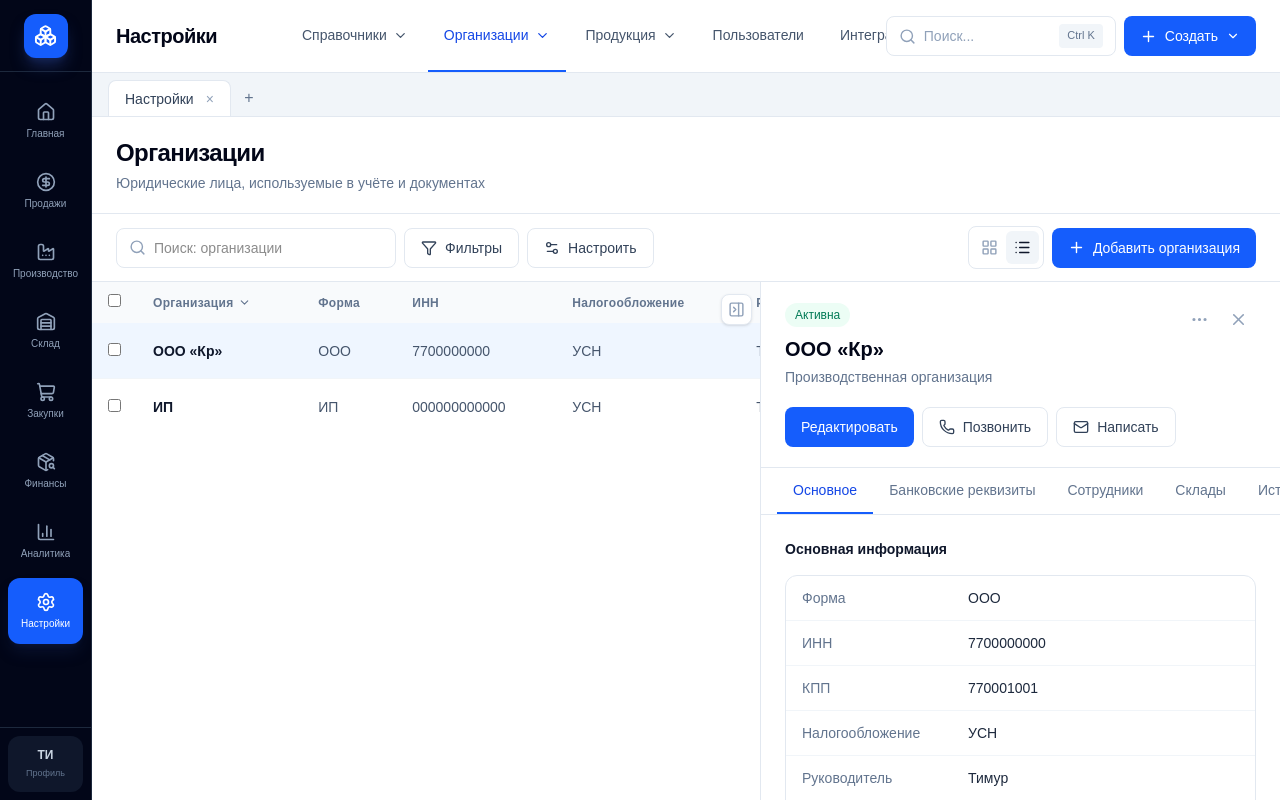
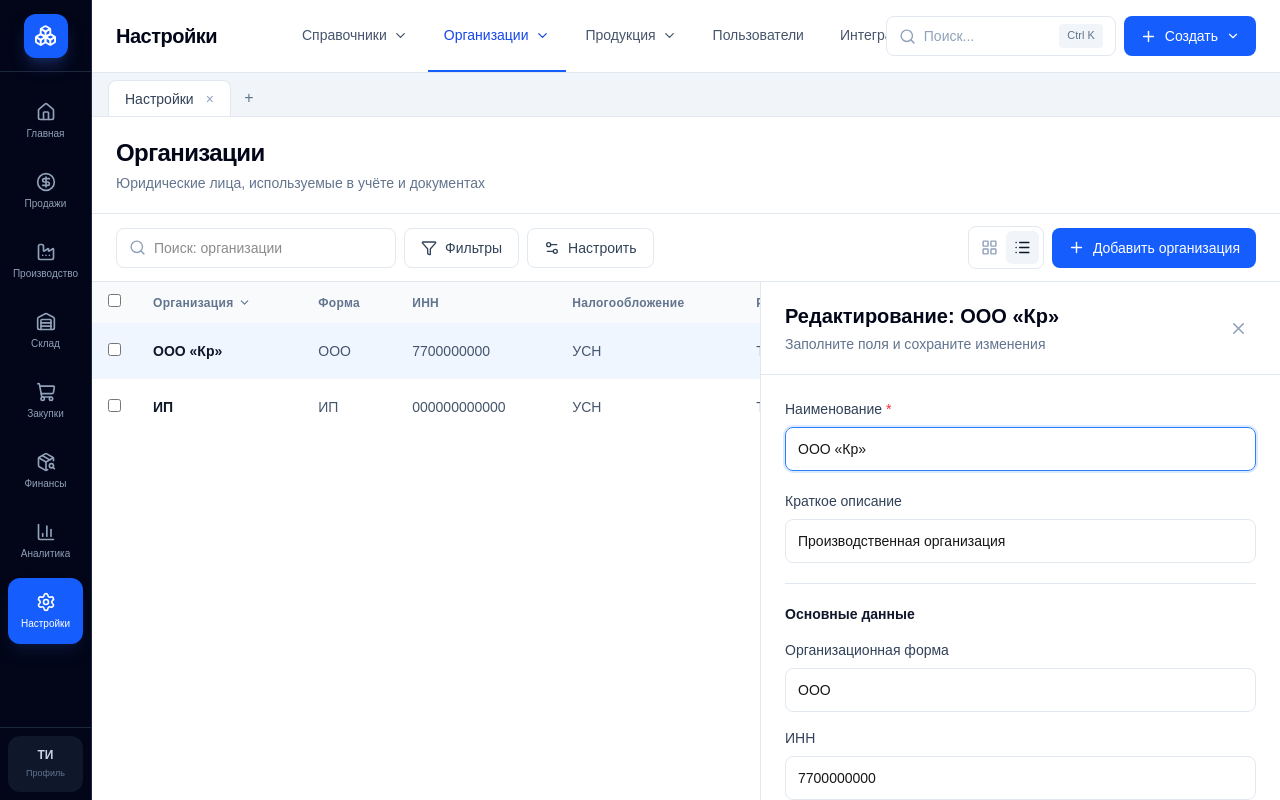
Before and after one commit to timurin/sport-leads, a Next.js app in the folder frontend/: page /settings/organizations in a window 1280 px wide. Both pictures are taken after a click on the button "Редактировать". Built offline with nearby package versions, Linux system fonts and the light colour scheme.

Commit message:
Add entity create and edit forms

```diff
--- /dev/null
+++ b/frontend/components/entity/entity-form.tsx
@@ -0,0 +1,298 @@
+"use client";
+
+import {
+  useState,
+} from "react";
+
+import { Button } from "@/components/ui/button";
+import type {
+  EntityField,
+  EntityRecord,
+} from "@/types/entity/entity";
+import type {
+  EntityDefinition,
+} from "@/types/entity/entity-config";
+
+type EntityFormProps = {
+  definition: EntityDefinition;
+  record?: EntityRecord | null;
+  onSave: (
+    record: EntityRecord,
+  ) => void;
+  onCancel: () => void;
+};
+
+type FormValues = Record<
+  string,
+  string | number
+>;
+
+function getInitialValues(
+  definition: EntityDefinition,
+  record?: EntityRecord | null,
+): FormValues {
+  const values: FormValues = {
+    title: record?.title ?? "",
+    subtitle: record?.subtitle ?? "",
+  };
+
+  for (const field of definition.fields) {
+    const recordField = record?.fields?.find(
+      (item) => item.id === field.id,
+    );
+
+    values[field.id] =
+      recordField?.value ?? "";
+  }
+
+  return values;
+}
+
+function getInputType(
+  field: EntityField,
+): string {
+  switch (field.type) {
+    case "email":
+      return "email";
+
+    case "phone":
+      return "tel";
+
+    case "number":
+      return "number";
+
+    case "date":
+      return "date";
+
+    default:
+      return "text";
+  }
+}
+
+export function EntityForm({
+  definition,
+  record,
+  onSave,
+  onCancel,
+}: EntityFormProps) {
+  const [values, setValues] =
+    useState<FormValues>(() =>
+      getInitialValues(
+        definition,
+        record,
+      ),
+    );
+
+  const [error, setError] =
+    useState<string | null>(null);
+
+  function updateValue(
+    fieldId: string,
+    value: string,
+  ) {
+    setValues((current) => ({
+      ...current,
+      [fieldId]: value,
+    }));
+  }
+
+  function handleSubmit(
+    event: React.FormEvent<HTMLFormElement>,
+  ) {
+    event.preventDefault();
+
+    const title = String(
+      values.title ?? "",
+    ).trim();
+
+    if (!title) {
+      setError(
+        `Заполните поле «${definition.title}»`,
+      );
+
+      return;
+    }
+
+    const fields: EntityField[] =
+      definition.fields.map(
+        (field) => {
+          const rawValue =
+            values[field.id] ?? "";
+
+          let value:
+            | string
+            | number
+            | null = rawValue;
+
+          if (
+            field.type === "number" &&
+            rawValue !== ""
+          ) {
+            value = Number(rawValue);
+          }
+
+          if (rawValue === "") {
+            value = null;
+          }
+
+          return {
+            ...field,
+            value,
+          };
+        },
+      );
+
+    const now = new Intl.DateTimeFormat(
+      "ru-RU",
+      {
+        day: "2-digit",
+        month: "2-digit",
+        year: "numeric",
+        hour: "2-digit",
+        minute: "2-digit",
+      },
+    ).format(new Date());
+
+    onSave({
+      id:
+        record?.id ??
+        `${definition.id}-${Date.now()}`,
+      title,
+      subtitle: String(
+        values.subtitle ?? "",
+      ).trim(),
+      responsible:
+        record?.responsible,
+      status:
+        record?.status ?? {
+          id: "active",
+          title: "Активен",
+          colorClass:
+            "bg-emerald-50 text-emerald-700",
+        },
+      createdAt:
+        record?.createdAt ?? now,
+      updatedAt: now,
+      fields,
+    });
+  }
+
+  return (
+    <form
+      onSubmit={handleSubmit}
+      className="flex h-full min-h-0 flex-col"
+    >
+      <div className="min-h-0 flex-1 space-y-5 overflow-y-auto p-6">
+        <div>
+          <label
+            htmlFor="entity-title"
+            className="mb-2 block text-sm font-medium text-slate-700"
+          >
+            Наименование
+            <span className="text-red-500">
+              {" "}*
+            </span>
+          </label>
+
+          <input
+            id="entity-title"
+            type="text"
+            value={String(
+              values.title ?? "",
+            )}
+            onChange={(event) => {
+              updateValue(
+                "title",
+                event.target.value,
+              );
+            }}
+            className="h-11 w-full rounded-lg border border-slate-200 px-3 text-sm outline-none transition focus:border-blue-500 focus:ring-2 focus:ring-blue-100"
+            autoFocus
+          />
+        </div>
+
+        <div>
+          <label
+            htmlFor="entity-subtitle"
+            className="mb-2 block text-sm font-medium text-slate-700"
+          >
+            Краткое описание
+          </label>
+
+          <input
+            id="entity-subtitle"
+            type="text"
+            value={String(
+              values.subtitle ?? "",
+            )}
+            onChange={(event) => {
+              updateValue(
+                "subtitle",
+                event.target.value,
+              );
+            }}
+            className="h-11 w-full rounded-lg border border-slate-200 px-3 text-sm outline-none transition focus:border-blue-500 focus:ring-2 focus:ring-blue-100"
+          />
+        </div>
+
+        <div className="border-t border-slate-200 pt-5">
+          <h3 className="mb-4 text-sm font-semibold text-slate-900">
+            Основные данные
+          </h3>
+
+          <div className="space-y-4">
+            {definition.fields.map(
+              (field) => (
+                <div key={field.id}>
+                  <label
+                    htmlFor={`field-${field.id}`}
+                    className="mb-2 block text-sm font-medium text-slate-700"
+                  >
+                    {field.label}
+                  </label>
+
+                  <input
+                    id={`field-${field.id}`}
+                    type={getInputType(field)}
+                    value={String(
+                      values[field.id] ?? "",
+                    )}
+                    onChange={(event) => {
+                      updateValue(
+                        field.id,
+                        event.target.value,
+                      );
+                    }}
+                    className="h-11 w-full rounded-lg border border-slate-200 px-3 text-sm outline-none transition focus:border-blue-500 focus:ring-2 focus:ring-blue-100"
+                  />
+                </div>
+              ),
+            )}
+          </div>
+        </div>
+
+        {error ? (
+          <div className="rounded-lg bg-red-50 px-4 py-3 text-sm text-red-700">
+            {error}
+          </div>
+        ) : null}
+      </div>
+
+      <footer className="flex items-center justify-end gap-2 border-t border-slate-200 bg-white px-6 py-4">
+        <Button
+          type="button"
+          onClick={onCancel}
+        >
+          Отмена
+        </Button>
+
+        <Button
+          type="submit"
+          variant="primary"
+        >
+          Сохранить
+        </Button>
+      </footer>
+    </form>
+  );
+}
--- a/frontend/components/entity/entity-inspector.tsx
+++ b/frontend/components/entity/entity-inspector.tsx
@@ -1,4 +1,5 @@
 "use client";
+import { EntityForm } from "@/components/entity/entity-form";
 
 import {
   BriefcaseBusiness,
@@ -26,7 +27,13 @@ import type {
 type EntityInspectorProps = {
   definition: EntityDefinition;
   record: EntityRecord | null;
+  mode?: "view" | "edit" | "create";
   onClose?: () => void;
+  onEdit?: () => void;
+  onSave?: (
+    record: EntityRecord,
+  ) => void;
+  onCancelEdit?: () => void;
 };
 
 function FieldValue({
@@ -51,13 +58,72 @@ function FieldValue({
 export function EntityInspector({
   definition,
   record,
+  mode = "view",
   onClose,
+  onEdit,
+  onSave,
+  onCancelEdit,
 }: EntityInspectorProps) {
   const [activeTab, setActiveTab] =
     useState(
       definition.inspectorTabs[0]?.id ??
         "main",
     );
+
+  if (
+  mode === "create" ||
+  mode === "edit"
+) {
+  return (
+    <aside className="flex h-full min-h-[600px] w-full flex-col border-l border-slate-200 bg-white">
+      <header className="flex items-center justify-between border-b border-slate-200 px-6 py-5">
+        <div>
+          <h2 className="text-xl font-semibold text-slate-950">
+            {mode === "create"
+              ? `Новый ${definition.title.toLowerCase()}`
+              : `Редактирование: ${record?.title ?? ""}`}
+          </h2>
+
+          <p className="mt-1 text-sm text-slate-500">
+            Заполните поля и сохраните изменения
+          </p>
+        </div>
+
+        {onClose ? (
+          <button
+            type="button"
+            onClick={onClose}
+            className="rounded-lg p-2 text-slate-400 hover:bg-slate-100 hover:text-slate-700"
+          >
+            <X size={19} />
+          </button>
+        ) : null}
+      </header>
+
+      <div className="min-h-0 flex-1">
+     <EntityForm
+  key={
+    mode === "edit"
+      ? `edit-${record?.id ?? "unknown"}`
+      : `create-${definition.id}`
+  }
+  definition={definition}
+  record={
+    mode === "edit"
+      ? record
+      : null
+  }
+  onSave={(savedRecord) => {
+    onSave?.(savedRecord);
+  }}
+  onCancel={() => {
+    onCancelEdit?.();
+  }}
+/>
+      </div>
+    </aside>
+  );
+}
 
   if (!record) {
     return (
@@ -129,9 +195,12 @@ export function EntityInspector({
         </div>
 
         <div className="mt-5 flex flex-wrap gap-2">
-          <Button variant="primary">
-            Редактировать
-          </Button>
+         <Button
+  variant="primary"
+  onClick={onEdit}
+>
+  Редактировать
+</Button>
 
           <Button>
             <Phone size={16} />
--- a/frontend/components/entity/entity-workspace.tsx
+++ b/frontend/components/entity/entity-workspace.tsx
@@ -1,7 +1,6 @@
 "use client";
 
 import {
-  PanelRightClose,
   PanelRightOpen,
 } from "lucide-react";
 import {
@@ -26,17 +25,30 @@ type EntityWorkspaceProps = {
   records: EntityRecord[];
 };
 
+type InspectorMode =
+  | "view"
+  | "edit"
+  | "create";
+
 export function EntityWorkspace({
   definition,
-  records,
+  records: initialRecords,
 }: EntityWorkspaceProps) {
+  const [records, setRecords] =
+    useState<EntityRecord[]>(
+      initialRecords,
+    );
+
   const [selectedId, setSelectedId] =
     useState<EntityId | null>(
-      records[0]?.id ?? null,
+      initialRecords[0]?.id ?? null,
     );
 
   const [inspectorOpen, setInspectorOpen] =
     useState(true);
+
+  const [inspectorMode, setInspectorMode] =
+    useState<InspectorMode>("view");
 
   const selectedRecord = useMemo(
     () =>
@@ -51,7 +63,68 @@ export function EntityWorkspace({
     record: EntityRecord,
   ) {
     setSelectedId(record.id);
+    setInspectorMode("view");
     setInspectorOpen(true);
+  }
+
+  function handleCreate() {
+    setSelectedId(null);
+    setInspectorMode("create");
+    setInspectorOpen(true);
+  }
+
+  function handleEdit() {
+    if (!selectedRecord) {
+      return;
+    }
+
+    setInspectorMode("edit");
+    setInspectorOpen(true);
+  }
+
+  function handleSave(
+    savedRecord: EntityRecord,
+  ) {
+    setRecords((currentRecords) => {
+      const existingIndex =
+        currentRecords.findIndex(
+          (record) =>
+            record.id === savedRecord.id,
+        );
+
+      if (existingIndex === -1) {
+        return [
+          savedRecord,
+          ...currentRecords,
+        ];
+      }
+
+      return currentRecords.map(
+        (record) =>
+          record.id === savedRecord.id
+            ? savedRecord
+            : record,
+      );
+    });
+
+    setSelectedId(savedRecord.id);
+    setInspectorMode("view");
+    setInspectorOpen(true);
+  }
+
+  function handleCloseInspector() {
+    setInspectorOpen(false);
+    setInspectorMode("view");
+  }
+
+  function handleCancelEdit() {
+    if (selectedRecord) {
+      setInspectorMode("view");
+      return;
+    }
+
+    setInspectorOpen(false);
+    setInspectorMode("view");
   }
 
   return (
@@ -65,6 +138,7 @@ export function EntityWorkspace({
         searchPlaceholder={`Поиск: ${definition.titlePlural.toLowerCase()}`}
         createLabel={`Добавить ${definition.title.toLowerCase()}`}
         view={definition.defaultView}
+        onCreate={handleCreate}
       />
 
       <div className="relative flex min-h-0 flex-1 overflow-hidden">
@@ -82,9 +156,15 @@ export function EntityWorkspace({
             <EntityInspector
               definition={definition}
               record={selectedRecord}
-              onClose={() => {
-                setInspectorOpen(false);
-              }}
+              mode={inspectorMode}
+              onEdit={handleEdit}
+              onSave={handleSave}
+              onCancelEdit={
+                handleCancelEdit
+              }
+              onClose={
+                handleCloseInspector
+              }
             />
           </section>
         ) : (
@@ -99,19 +179,6 @@ export function EntityWorkspace({
             <PanelRightOpen size={19} />
           </button>
         )}
-
-        {inspectorOpen ? (
-          <button
-            type="button"
-            onClick={() => {
-              setInspectorOpen(false);
-            }}
-            className="absolute right-[528px] top-3 z-20 rounded-lg border border-slate-200 bg-white p-1.5 text-slate-400 shadow-sm hover:text-slate-700"
-            title="Скрыть карточку"
-          >
-            <PanelRightClose size={17} />
-          </button>
-        ) : null}
       </div>
     </div>
   );
```
Also changed, not shown: frontend/components/entity/entity-toolbar.tsx (+9 -4 lines).
